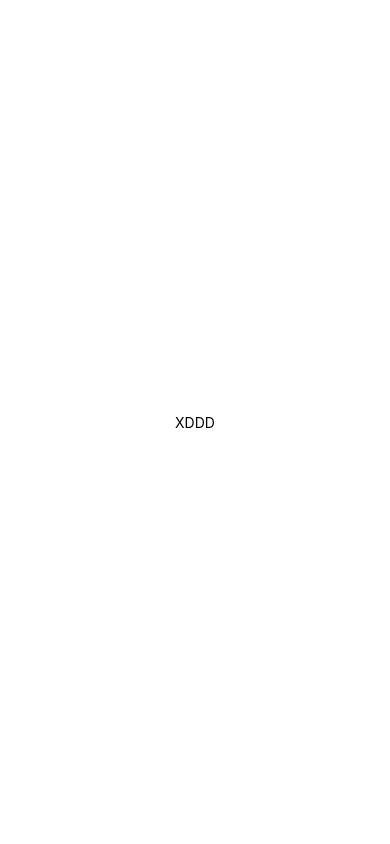
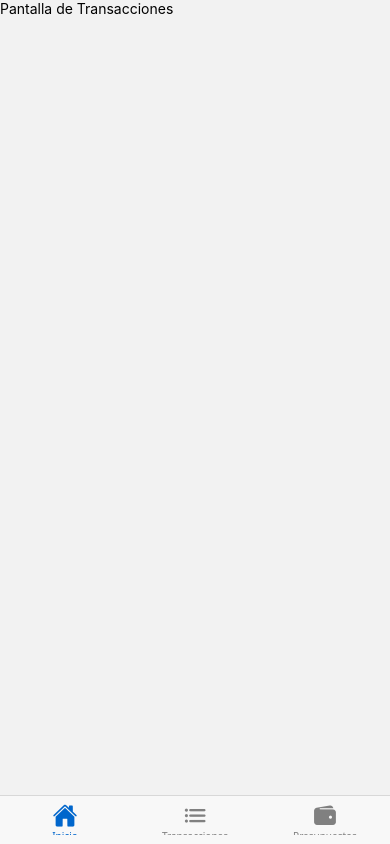
Before and after one commit to Re-L77/AhorramasApp, a React Native app: screen /MainTabs in a window 390 px wide. Built offline with nearby package versions, Linux system fonts and the light colour scheme.

Commit message:
Base del proyecto

```diff
--- a/App.js
+++ b/App.js
@@ -1,20 +1,57 @@
-import { StatusBar } from "expo-status-bar";
-import { StyleSheet, Text, View } from "react-native";
+import React from "react";
+import { NavigationContainer } from "@react-navigation/native";
+import { createNativeStackNavigator } from "@react-navigation/native-stack";
+import { createBottomTabNavigator } from "@react-navigation/bottom-tabs";
+import { Ionicons } from "@expo/vector-icons";
 
-export default function App() {
+// Importar tus pantallas
+import LoginScreen from "./screens/LoginScreen";
+import RegisterScreen from "./screens/RegisterScreen";
+import HomeScreen from "./screens/HomeScreen";
+import TransactionsScreen from "./screens/TransactionsScreen";
+import BudgetScreen from "./screens/BudgetScreen";
+
+const Stack = createNativeStackNavigator();
+const Tab = createBottomTabNavigator();
+
+// Barra inferior (tabs)
+function MainTabs() {
   return (
-    <View style={styles.container}>
-      <Text>XDDD</Text>
-      <StatusBar style="auto" />
-    </View>
+    <Tab.Navigator
+      screenOptions={({ route }) => ({
+        headerShown: false,
+        tabBarStyle: { backgroundColor: "#f8f8f8", paddingBottom: 4 },
+        tabBarActiveTintColor: "#0066cc",
+        tabBarInactiveTintColor: "gray",
+        tabBarIcon: ({ color, size }) => {
+          let iconName;
+
+          if (route.name === "Inicio") iconName = "home";
+          else if (route.name === "Transacciones") iconName = "list";
+          else if (route.name === "Presupuestos") iconName = "wallet";
+
+          return <Ionicons name={iconName} size={size} color={color} />;
+        },
+      })}
+    >
+      <Tab.Screen name="Inicio" component={HomeScreen} />
+      <Tab.Screen name="Transacciones" component={TransactionsScreen} />
+      <Tab.Screen name="Presupuestos" component={BudgetScreen} />
+    </Tab.Navigator>
   );
 }
 
-const styles = StyleSheet.create({
-  container: {
-    flex: 1,
-    backgroundColor: "#fff",
-    alignItems: "center",
-    justifyContent: "center",
-  },
-});
+// Navegación principal (stack)
+export default function App() {
+  return (
+    <NavigationContainer>
+      <Stack.Navigator screenOptions={{ headerShown: false }}>
+        {/* Inicia con el login */}
+        <Stack.Screen name="Login" component={LoginScreen} />
+        <Stack.Screen name="Register" component={RegisterScreen} />
+        {/* Cuando el usuario inicia sesión */}
+        <Stack.Screen name="MainTabs" component={MainTabs} />
+      </Stack.Navigator>
+    </NavigationContainer>
+  );
+}
--- a/package.json
+++ b/package.json
@@ -9,11 +9,16 @@
     "web": "expo start --web"
   },
   "dependencies": {
+    "@react-navigation/bottom-tabs": "^7.7.2",
+    "@react-navigation/native": "^7.1.19",
+    "@react-navigation/native-stack": "^7.6.1",
     "expo": "~54.0.20",
     "expo-status-bar": "~3.0.8",
     "react": "19.1.0",
     "react-dom": "19.1.0",
     "react-native": "0.81.5",
+    "react-native-safe-area-context": "~5.6.0",
+    "react-native-screens": "~4.16.0",
     "react-native-web": "^0.21.0"
   },
   "private": true
--- /dev/null
+++ b/screens/BudgetScreen.js
@@ -0,0 +1,9 @@
+import React from "react";
+import { View, Text } from "react-native";
+export default function BudgetScreen() {
+  return (
+    <View>
+      <Text>Pantalla de Presupuesto Mensual</Text>
+    </View>
+  );
+}
--- /dev/null
+++ b/screens/HomeScreen.js
@@ -0,0 +1,10 @@
+import React from "react";
+import { View, Text } from "react-native";
+
+export default function HomeScreen() {
+  return (
+    <View>
+      <Text>Pantalla de Transacciones</Text>
+    </View>
+  );
+}
--- /dev/null
+++ b/screens/LoginScreen.js
@@ -0,0 +1,13 @@
+import React from "react";
+import { View, Text, TextInput, Button } from "react-native";
+
+export default function LoginScreen() {
+  return (
+    <View>
+      <Text>Iniciar Sesión</Text>
+      <TextInput placeholder="Correo Electrónico" />
+      <TextInput placeholder="Contraseña" secureTextEntry />
+      <Button title="Entrar" onPress={() => {}} />
+    </View>
+  );
+}
--- /dev/null
+++ b/screens/RegisterScreen.js
@@ -0,0 +1,13 @@
+import React from "react";
+import { View, Text, TextInput, Button } from "react-native";
+export default function RegisterScreen() {
+  return (
+    <View>
+      <Text>Registro de Usuario</Text>
+      <TextInput placeholder="Nombre de Usuario" />
+      <TextInput placeholder="Correo Electrónico" />
+      <TextInput placeholder="Contraseña" secureTextEntry />
+      <Button title="Registrar" onPress={() => {}} />
+    </View>
+  );
+}
--- /dev/null
+++ b/screens/TransactionsScreen.js
@@ -0,0 +1,23 @@
+import React from "react";
+import { View, Text, StyleSheet } from "react-native";
+
+export default function TransactionsScreen() {
+  return (
+    <View style={styles.container}>
+      <Text style={styles.text}>Pantalla de Transacciones 💸</Text>
+    </View>
+  );
+}
+
+const styles = StyleSheet.create({
+  container: {
+    flex: 1,
+    alignItems: "center",
+    justifyContent: "center",
+    backgroundColor: "#f4f4f4",
+  },
+  text: {
+    fontSize: 20,
+    fontWeight: "bold",
+  },
+});
```
Also changed, not shown: navigation/AuthStack.js (added, +23 -0 lines), navigation/MainTabs.js (added, +19 -0 lines), navigation/RootNavigator.js (added, +14 -0 lines), screens/ChartsScreen.js (added), screens/ProfileScreen.js (added), 1 other file (tests, documents, lock files or other folders).
